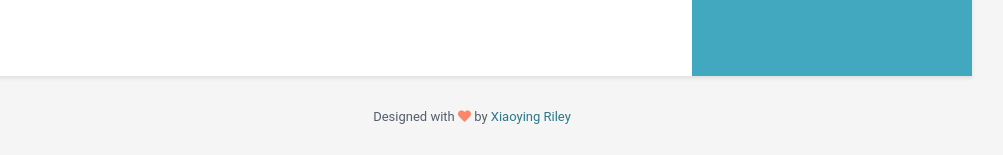
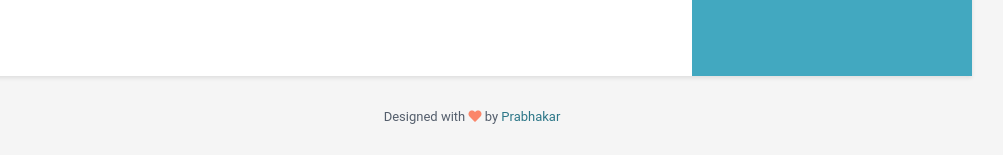
Before and after one commit to prabhakar-sivanean/me, a Jekyll site: the page built from index.html, in a window 1280 px wide. Shown: the part 1482-1637 px from the top of the page, without its empty margins (168-1171 px from the left). Built offline with Jekyll 4.4.1, drawn with Linux system fonts in a browser that asks for light colours.

Commit message:
Update data.yml

```diff
--- a/_data/data.yml
+++ b/_data/data.yml
@@ -158,4 +158,4 @@ skills:
         level: 60%
 
 footer: >
-    Designed with <i class="fas fa-heart"></i> by <a href="http://themes.3rdwavemedia.com" target="_blank" rel="nofollow">Xiaoying Riley</a>
+    Designed with <i class="fas fa-heart"></i> by <a href="https://prabhakar-sivanean.github.io/me/" target="_blank" rel="nofollow">Prabhakar</a>
```
